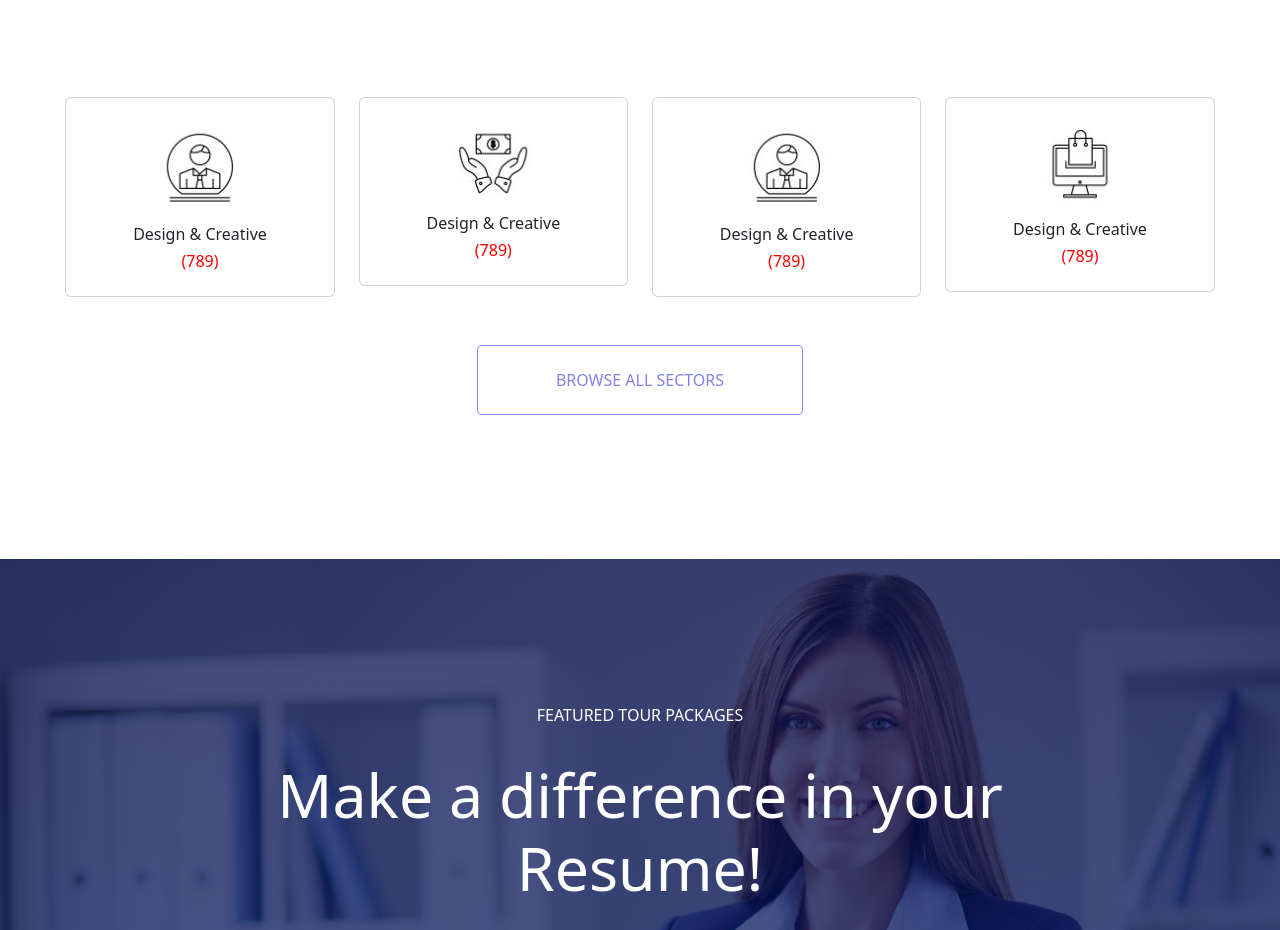
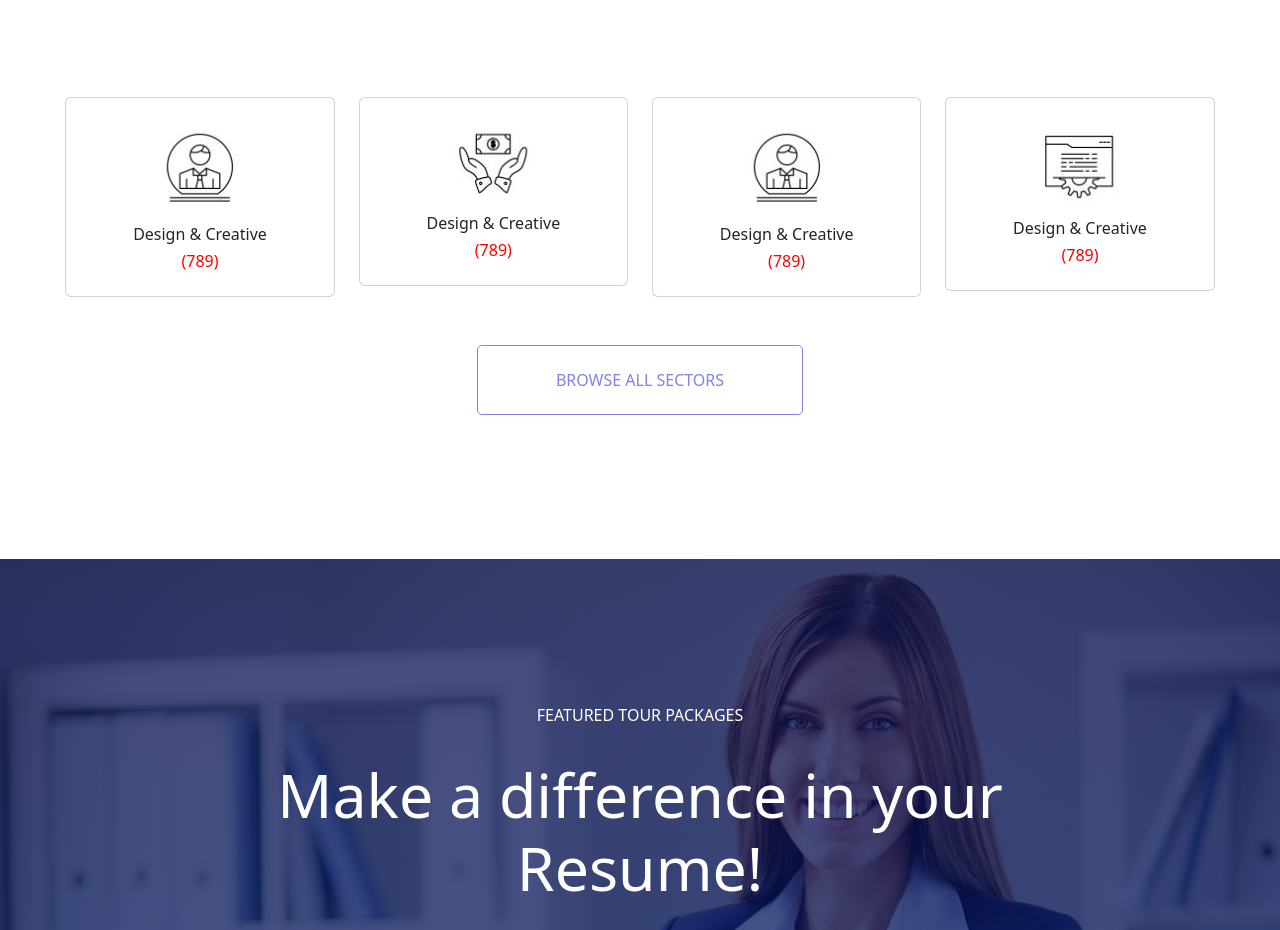
Before and after one commit to basil0007/job-finder, a plain HTML site: page index.html in a window 1280 px wide. Shown: the part 1060-1990 px from the top of the page. Drawn offline with nearby package versions, Linux system fonts and the light colour scheme.

Commit message:
completed

```diff
--- a/index.html
+++ b/index.html
@@ -100,7 +100,7 @@
         <div class="col-lg-3">
           <div class="card py-3">
             <div class="cardbody">
-              <img src="./Cate6.JPG" class="img-fluid my-3" alt="">
+              <img src="./Cate8.JPG" class="img-fluid my-3" alt="">
                 <h6>Design & Creative</h6>
                 <h6 class="red">(789)</h6>
             </div>
```
